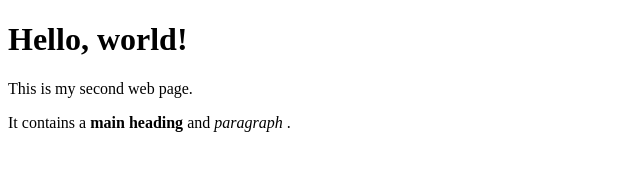
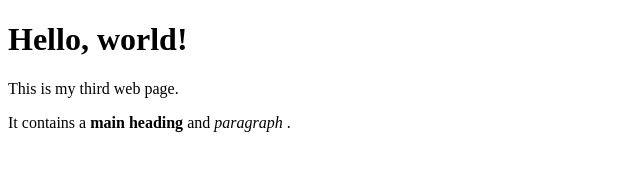
Before and after one commit to kamesh20/hdfc, a plain HTML site: page index.html in a window 1280 px wide. Shown: the full height of the page, 0-640 px from the left. Drawn offline with Linux system fonts and the light colour scheme.

Commit message:
Updated third index.html

```diff
--- a/index.html
+++ b/index.html
@@ -5,7 +5,7 @@
     </head>
     <body>
         <h1>Hello, world!</h1>
-        <p>This is my second web page.</p>
+        <p>This is my third web page.</p>
         <p>It contains a
              <strong>main heading</strong> and <em> paragraph </em>.
         </p>
```
